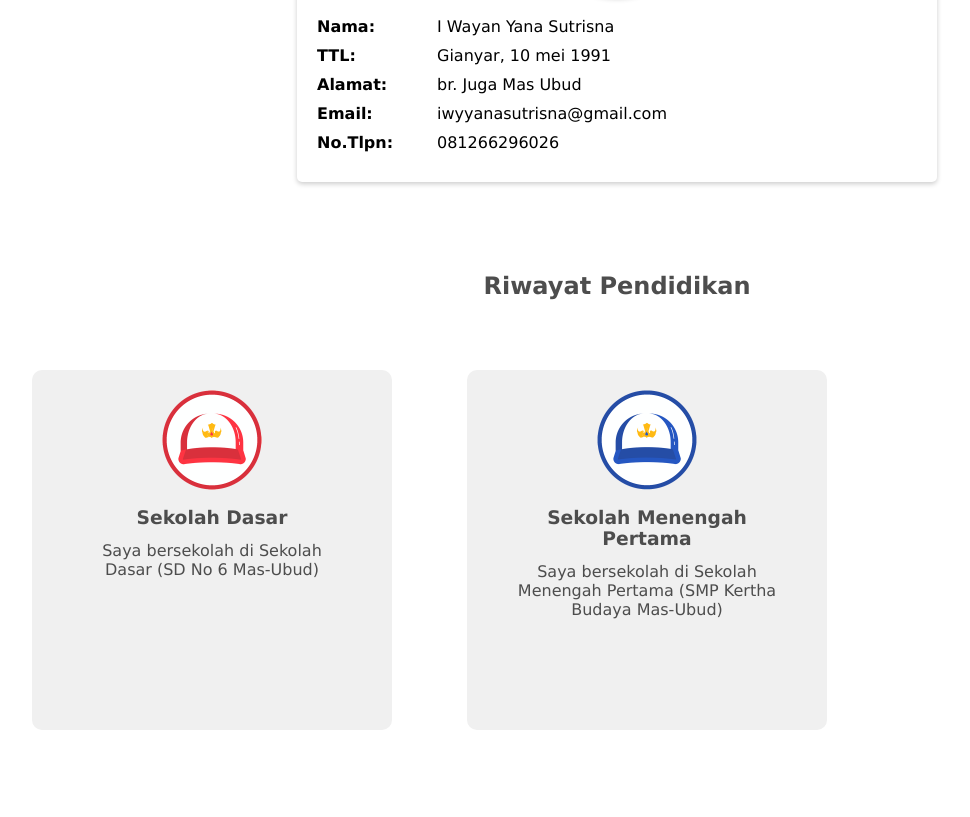
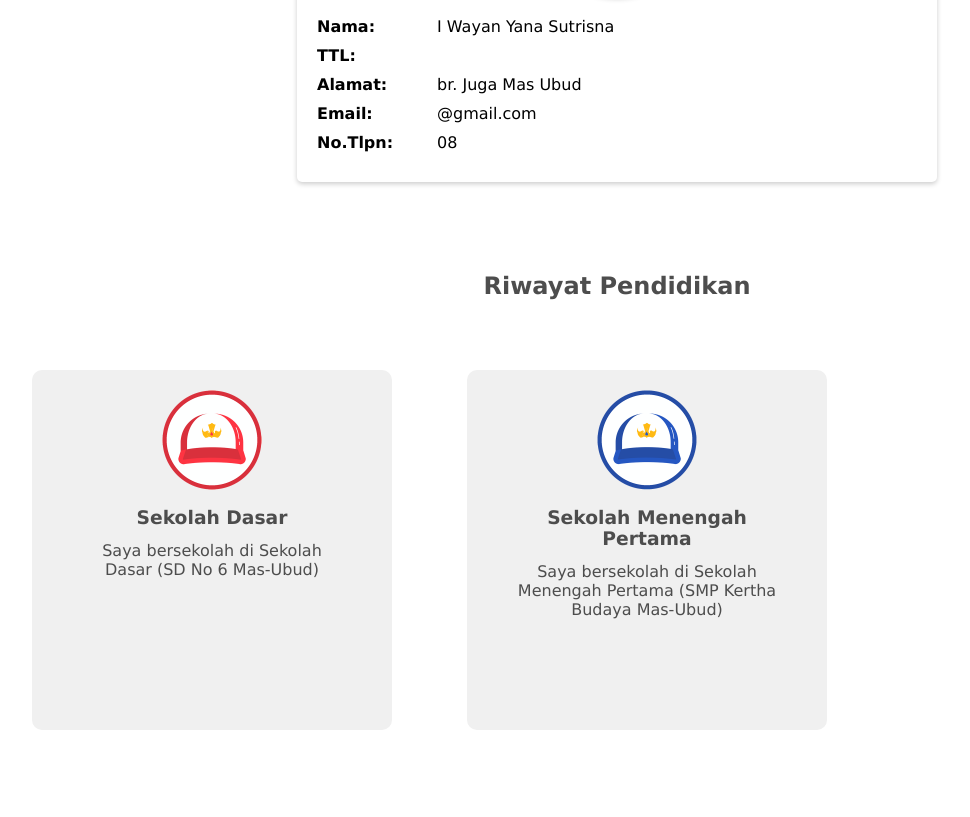
Before and after one commit to XorAnd48/XorAnd48.github.io, a plain HTML site: page index.html in a window 1280 px wide. Shown: the part 2615-3432 px from the top of the page, without its empty margins (23-993 px from the left). Drawn offline with Linux system fonts and the light colour scheme.

Commit message:
Update index.html

```diff
--- a/index.html
+++ b/index.html
@@ -157,7 +157,7 @@
     </div>
     <div class="biodata-info">
       <span>TTL:</span>
-      <p>Gianyar, 10 mei 1991</p>
+      <p></p>
     </div>
     <div class="biodata-info">
       <span>Alamat:</span>
@@ -165,11 +165,11 @@
     </div>
     <div class="biodata-info">
       <span>Email:</span>
-      <p>iwyyanasutrisna@gmail.com</p>
+      <p>@gmail.com</p>
     </div>
     <div class="biodata-info">
       <span>No.Tlpn:</span>
-      <p>081266296026</p>
+      <p>08</p>
     </div>
   </div>
 </section>
@@ -219,7 +219,7 @@
     </div>
       <div class="box-wa">
       <img src="image/call.png" width="50px" height="50px">
-      <p class="wa"><a href="https://api.whatsapp.com/send?phone=6281266296026&text=Hi">WhatsApp</a></p>
+      <p class="wa"><a href="https://api.whatsapp.com/send?phone=&text=Hi">WhatsApp</a></p>
     </div>
     <div class="box-ig">
       <img src="image/instagram.png" width="50px" height="50px">
```
